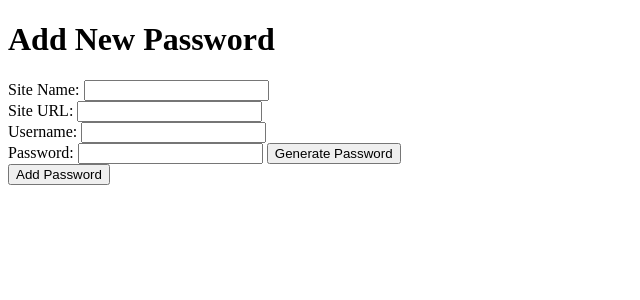
After one commit to alexingman/password_manager, a Flask app: page /add_password/4 in a window 1280 px wide. The commit adds this page. Shown: the top 300 px of the page, without its empty margins (0-640 px from the left). Run offline with Flask 3, Linux system fonts and the light colour scheme; a user stored in the database is signed in.

Commit message:
dashboard and view_group styling added. Password generating option added. add_password and edit_password options added

```diff
--- a/application/app.py
+++ b/application/app.py
@@ -1,8 +1,9 @@
-from flask import Flask, render_template, request, redirect, url_for, flash, session as flask_session
+from flask import Flask, render_template, request, redirect, url_for, flash, session as flask_session, jsonify
 from sqlalchemy import create_engine
 from sqlalchemy.orm import sessionmaker
 from database.database_handler import Base, User, Group, Password
 import secrets
+import string
 
 app = Flask(__name__, static_folder='static', template_folder='templates')
 secret_key = secrets.token_hex(32)
@@ -77,7 +78,7 @@ def dashboard():
 @app.route('/view_group/<int:group_id>')
 def view_group(group_id):
     if 'user_id' not in flask_session:
-        return redirect(url_for('login'))
+        return redirect(url_for('index'))
 
     group = db_session.query(Group).filter_by(group_id=group_id, user_id=flask_session['user_id']).first()
     if not group:
@@ -88,17 +89,14 @@ def view_group(group_id):
     return render_template('view_group.html', group=group, passwords=passwords)
 
 
-from flask import request
-
-
 @app.route('/create_group', methods=['GET', 'POST'])
 def create_group():
     if 'user_id' not in flask_session:
-        return redirect(url_for('login'))
+        return redirect(url_for('index'))
 
     if request.method == 'POST':
         group_name = request.form['group_name']
-        group_description = request.form.get('group_description', '')  # Optional description
+        group_description = request.form.get('group_description', '')
 
         new_group = Group(name=group_name, description=group_description, user_id=flask_session['user_id'])
         db_session.add(new_group)
@@ -109,6 +107,75 @@ def create_group():
 
     return render_template('create_group.html')
 
+@app.route('/logout')
+def logout():
+    flask_session.clear()
+    return redirect(url_for('index'))
+
+
+@app.route('/add_password/<int:group_id>', methods=['GET', 'POST'])
+def add_password(group_id):
+    if 'user_id' not in flask_session:
+        return redirect(url_for('login'))
+
+    # Assuming you have already validated that the group belongs to the user
+    if request.method == 'POST':
+        # Process the form data and add the new password
+        site_name = request.form['site_name']
+        site_url = request.form.get('site_url', '')
+        username = request.form['username']
+        password = request.form['password']  # Consider encrypting this before storage
+
+        new_password = Password(site_name=site_name, site_url=site_url, username=username, password=password,
+                                group_id=group_id)
+        db_session.add(new_password)
+        db_session.commit()
+
+        return redirect(url_for('view_group', group_id=group_id))
+
+    return render_template('add_password.html', group_id=group_id)
+
+@app.route('/generate_password')
+def generate_password():
+    length = 12
+    characters = string.ascii_letters + string.digits + string.punctuation
+    secure_password = ''.join(secrets.choice(characters) for i in range(length))
+    return jsonify(password=secure_password)
+
+
+@app.route('/edit_password/<int:password_id>', methods=['GET', 'POST'])
+def edit_password(password_id):
+    if 'user_id' not in flask_session:
+        return redirect(url_for('login'))
+
+    password = db_session.query(Password).filter_by(password_id=password_id).first()
+    if request.method == 'POST':
+        # Update password details based on form input
+        password.site_name = request.form['site_name']
+        password.username = request.form['username']
+        password.password = request.form['password']  # Consider securely handling this
+        db_session.commit()
+        return redirect(url_for('view_group', group_id=password.group_id))
+
+    # Render edit form with existing password details
+    return render_template('edit_password.html', password=password)
+
+
+@app.route('/delete_password/<int:password_id>')
+def delete_password(password_id):
+    if 'user_id' not in flask_session:
+        return redirect(url_for('login'))
+
+    password = db_session.query(Password).filter_by(password_id=password_id).first()
+    if password:
+        db_session.delete(password)
+        db_session.commit()
+        flash('Password deleted successfully.')
+    else:
+        flash('Password not found.')
+
+    return redirect(url_for('view_group', group_id=password.group_id))
+
 
 if __name__ == '__main__':
     app.run(debug=True)
--- a/application/static/login.css
+++ b/application/static/css/login.css
@@ -3,7 +3,7 @@ body, html {
     margin: 0;
 }
 .bg {
-    background-image: url('pictures/loginBackground.jpg');
+    background-image: url('../pictures/loginBackground.webp');
     height: 100%;
     background-position: center;
     background-repeat: no-repeat;
@@ -44,7 +44,7 @@ body, html {
     margin: auto;
     box-shadow: 0 4px 8px rgba(0, 0, 0, 0.1);
     position: relative;
-    top: 78%;
+    top: 80%;
     transform: translateY(-50%);
 }
 
--- a/application/static/register.css
+++ b/application/static/css/register.css
@@ -4,7 +4,7 @@ body, html {
 }
 
 .bg {
-    background-image: url('pictures/loginBackground.jpg');
+    background-image: url('../pictures/appBackground.webp');
     height: 100%;
     background-position: center;
     background-repeat: no-repeat;
--- /dev/null
+++ b/application/templates/add_password.html
@@ -0,0 +1,33 @@
+<!DOCTYPE html>
+<html lang="en">
+<head>
+    <meta charset="UTF-8">
+    <title>Add New Password</title>
+    <script>
+        async function fetchSecurePassword() {
+            const response = await fetch('/generate_password');
+            const data = await response.json();
+            document.getElementById('password').value = data.password;
+        }
+    </script>
+</head>
+<body>
+    <h1>Add New Password</h1>
+    <form action="" method="post">
+        <label for="site_name">Site Name:</label>
+        <input type="text" id="site_name" name="site_name" required><br>
+
+        <label for="site_url">Site URL:</label>
+        <input type="text" id="site_url" name="site_url"><br>
+
+        <label for="username">Username:</label>
+        <input type="text" id="username" name="username" required><br>
+
+        <label for="password">Password:</label>
+        <input type="password" id="password" name="password" required>
+        <button type="button" onclick="fetchSecurePassword()">Generate Password</button><br>
+
+        <button type="submit">Add Password</button>
+    </form>
+</body>
+</html>
--- a/application/templates/login.html
+++ b/application/templates/login.html
@@ -5,7 +5,7 @@
 <meta charset="UTF-8">
 <meta name="viewport" content="width=device-width, initial-scale=1.0">
 <title>Login Page</title>
-<link rel="stylesheet" href="{{ url_for('static', filename='login.css') }}">
+<link rel="stylesheet" href="{{ url_for('static', filename='css/login.css') }}">
 </head>
 <body>
 
--- a/application/templates/register.html
+++ b/application/templates/register.html
@@ -4,7 +4,7 @@
 <meta charset="UTF-8">
 <meta name="viewport" content="width=device-width, initial-scale=1.0">
 <title>Register Page</title>
-<link rel="stylesheet" href="{{ url_for('static', filename='register.css') }}">
+<link rel="stylesheet" href="{{ url_for('static', filename='css/register.css') }}">
 </head>
 <body>
 
```
Also changed, not shown: application/static/css/dashboard.css (added, +85 -0 lines), application/static/css/view_group.css (added, +50 -0 lines), application/templates/dashboard.html (+22 -5 lines), application/templates/edit_password.html (added, +22 -0 lines), application/templates/view_group.html (+41 -10 lines), application/database/application_database.db, application/static/pictures/appBackground.webp (added), application/static/pictures/loginBackground.webp (renamed from application/static/pictures/loginBackground.jpg).
